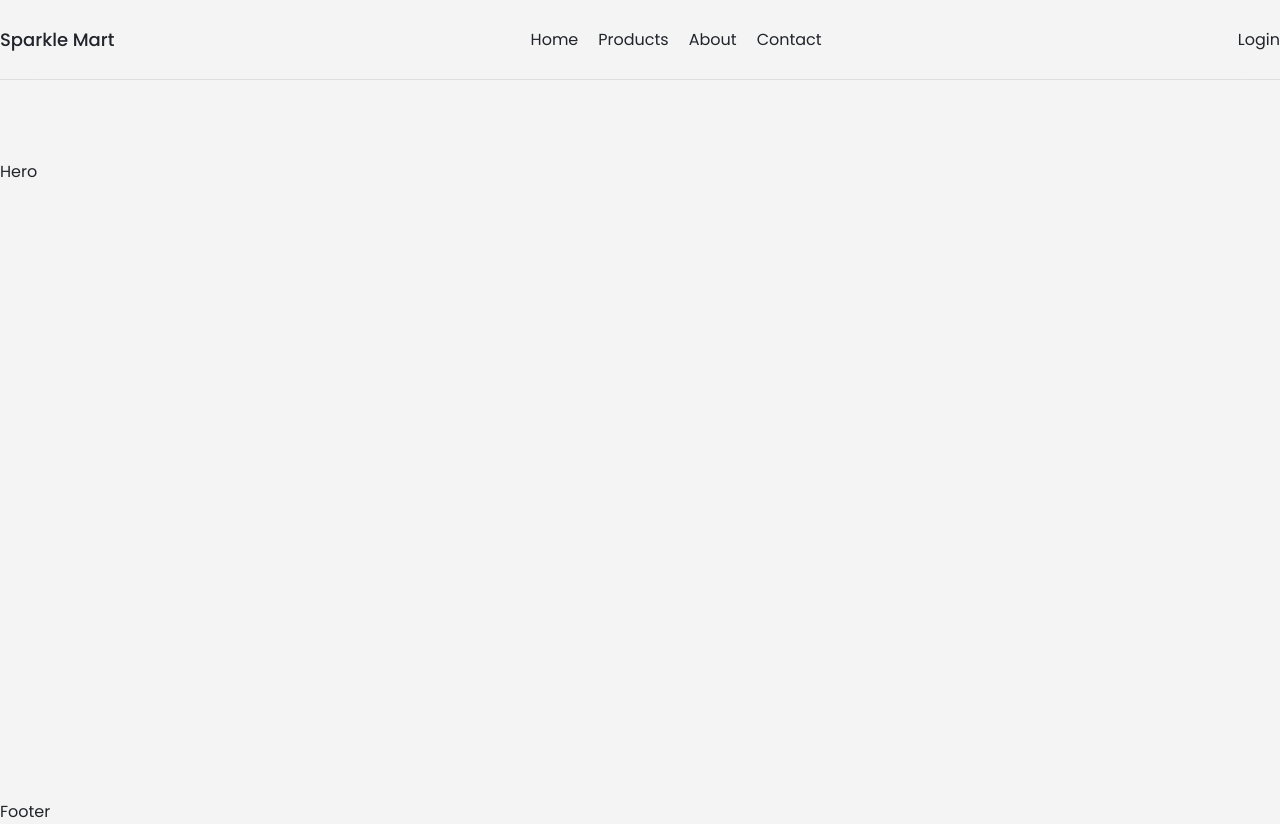
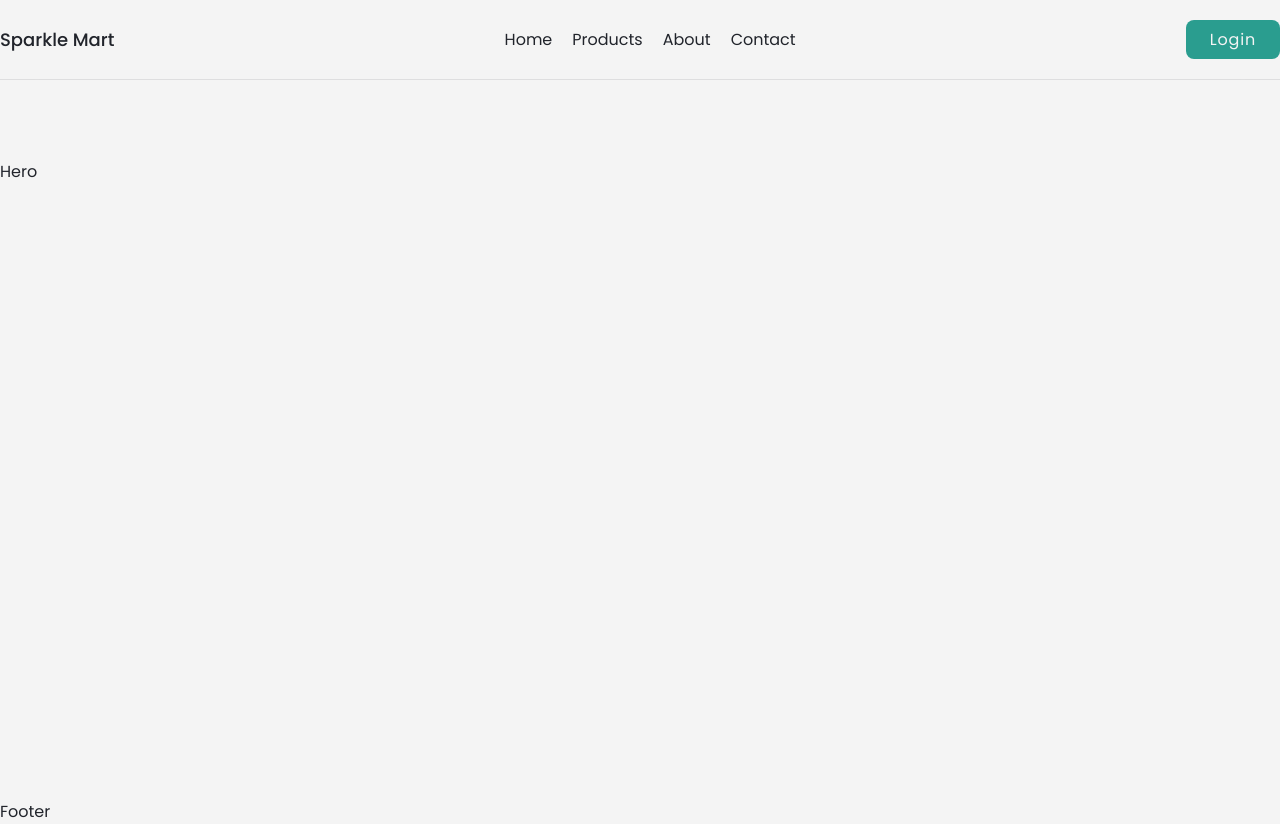
Before and after one commit to Shm-Rsuf/Glamoura, a Next.js app: page / in a window 1280 px wide. Built offline with nearby package versions, Linux system fonts and the light colour scheme.

Commit message:
button compo and class varianc authority added

```diff
--- a/app/globals.css
+++ b/app/globals.css
@@ -13,13 +13,14 @@
 
 /* LINK STYLES */
 .link-item {
-  @apply relative;
+  @apply relative duration-300;
 }
 
 .link-item::before {
-  @apply absolute content-[""] left-1/2 bottom-0 w-0 h-[1px] bg-dark -translate-x-1/2 -translate-y-1/2 duration-500;
+  @apply absolute content-[""] left-1/2 bottom-0 w-0 h-[1px] bg-accent1  -translate-x-1/2 -translate-y-1/2 duration-300;
 }
 
-.link-item:hover::before {
-  @apply w-full;
+.link-item:hover::before,
+.link-item:hover {
+  @apply w-full text-accent1;
 }
--- /dev/null
+++ b/components/Button.tsx
@@ -0,0 +1,42 @@
+import { cva, type VariantProps } from "class-variance-authority";
+import clsx from "clsx";
+import Link from "next/link";
+
+const buttonVariants = cva("py-2 px-6 tracking-wider rounded-lg duration-300", {
+  variants: {
+    color: {
+      green: "bg-accent1 text-light  hover:bg-accent1/90",
+      dark: "bg-dark text-light hover:bg-dark/90",
+      light: "bg-light text-dark hover:bg-light/90",
+      ghost: "bg-transparent text-dark hover:dark/10",
+    },
+  },
+  defaultVariants: {
+    color: "green",
+  },
+});
+
+interface ButtonProps extends VariantProps<typeof buttonVariants> {
+  href: string;
+  target?: string;
+  placeholder: string;
+}
+
+const Button: React.FC<ButtonProps> = ({
+  href,
+  target,
+  placeholder,
+  color,
+}) => {
+  return (
+    <Link
+      href={href}
+      target={target}
+      className={clsx(buttonVariants({ color }))}
+    >
+      {placeholder}
+    </Link>
+  );
+};
+
+export default Button;
--- a/components/Navbar.tsx
+++ b/components/Navbar.tsx
@@ -1,4 +1,5 @@
 import Link from "next/link";
+import Button from "./Button";
 
 const Navbar = () => {
   return (
@@ -37,7 +38,7 @@ const Navbar = () => {
         </nav>
         {/* NAV RIGHT */}
         <nav>
-          <Link href="/login">Login</Link>
+          <Button href="/login" placeholder="Login" color={"green"} />
         </nav>
       </div>
     </header>
--- a/package.json
+++ b/package.json
@@ -13,6 +13,7 @@
     "@types/react": "18.2.15",
     "@types/react-dom": "18.2.7",
     "autoprefixer": "10.4.14",
+    "class-variance-authority": "^0.6.1",
     "clsx": "^1.2.1",
     "eslint": "8.44.0",
     "eslint-config-next": "13.4.9",
```
Also changed, not shown: 1 other file (tests, documents, lock files or other folders).
